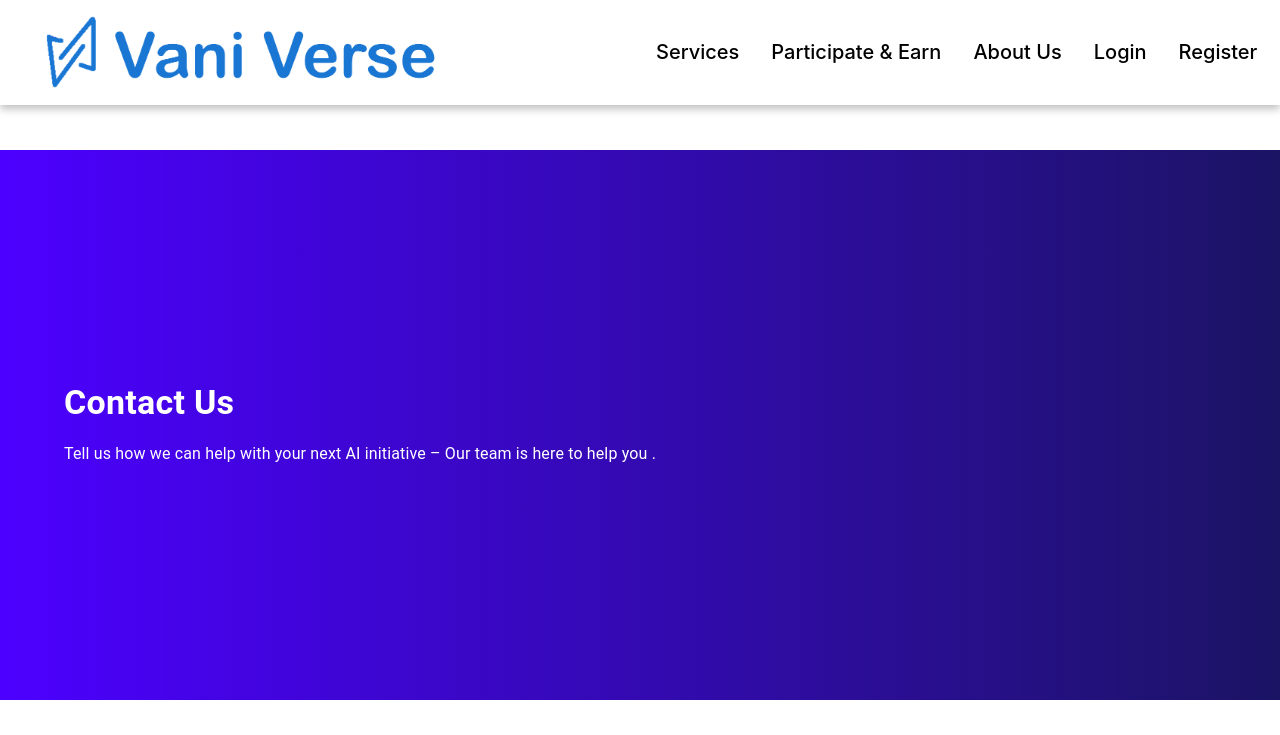
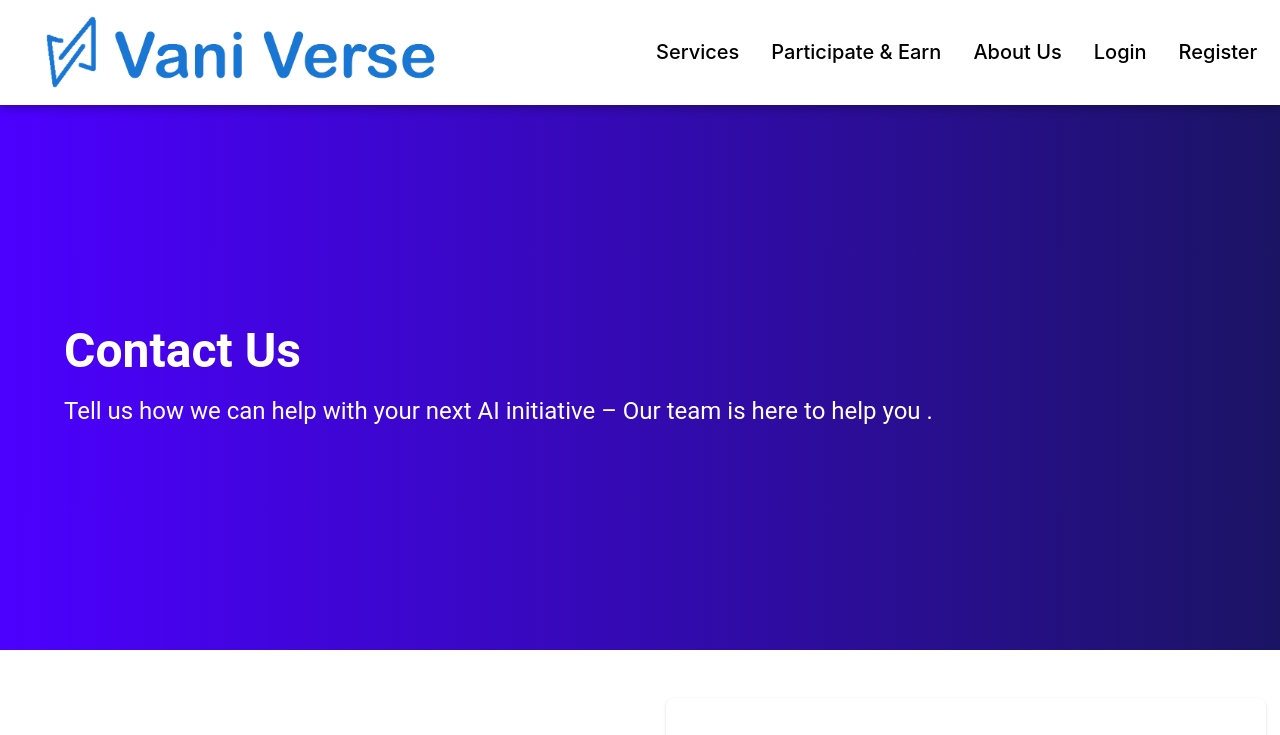
Before and after one commit to TanmoyTheStudent/VaniVerseDemo2, a React (Create React App) app: page /contact-us in a window 1280 px wide. Shown: the top 735 px of the page. Built offline with nearby package versions, Linux system fonts and the light colour scheme.

Commit message:
Update ContactUs.js

```diff
--- a/src/components/home/ContactUs.js
+++ b/src/components/home/ContactUs.js
@@ -9,23 +9,23 @@ import ContactCard from './sub-components/ContactCard';
 
 const ContactUs = () => {
   return (
-    <div style={{marginTop:"150px"}}>
+    <div style={{marginTop:"100px"}}>
        <Box
       sx={{
         display: 'flex',
         alignItems: 'center',
         justifyContent: 'space-between',
-        background: 'linear-gradient(to right, #4c00ff, #1b1464)', // Adjust the gradient colors
+        background: 'linear-gradient(to right, #4c00ff, #1b1464)',
         height:"550px",
         padding: 0,
         color: 'white',
       }}
     >
       <Box sx={{ maxWidth: '100%',margin:8,padding:0,alignItems:'center' }}>
-        <Typography variant="h4" component="div" sx={{ fontWeight: 'bold', textAlign: '' }}>
+        <Typography variant="h3" component="div" sx={{ fontWeight: 'bold', textAlign: '' }}>
           Contact Us
         </Typography>
-        <Typography variant="subtitle1" sx={{ marginTop: 2,textAlign: '' }}>
+        <Typography variant="h5" sx={{ marginTop: 2,textAlign: '' }}>
         Tell us how we can help with your next AI initiative – Our team is here to help you .
         </Typography>
       </Box>
```
